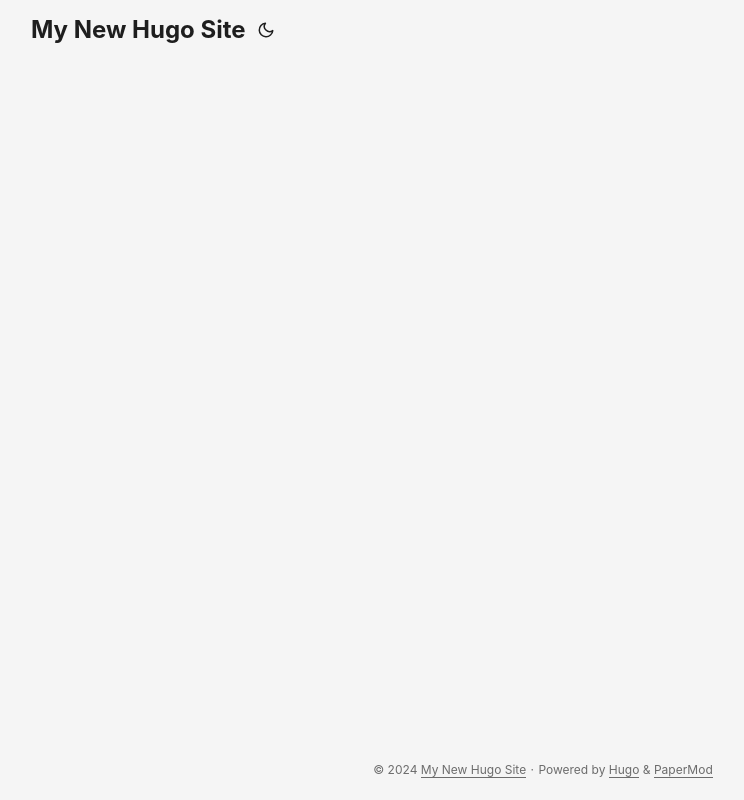
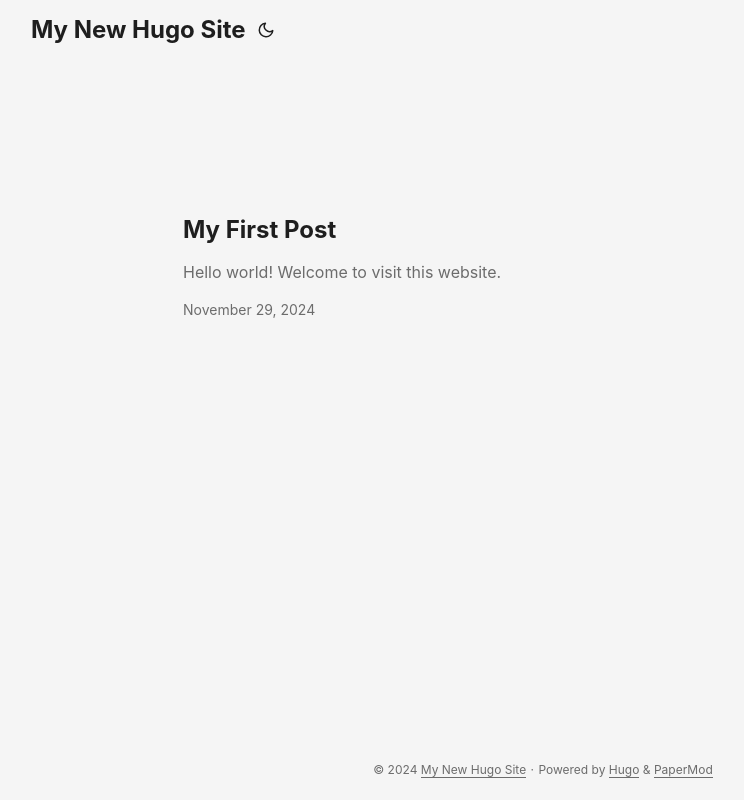
Before and after one commit to trivialt/trivialt.github.io, a plain HTML site: page index.html in a window 1280 px wide. Shown: the whole page, without its empty margins (97-841 px from the left). Drawn offline with Linux system fonts and the light colour scheme.

Commit message:
deploy: trivialt/trivialt-blog@8334caa3de2d833eaa7f5643912afce22358ece1

```diff
--- a/index.html
+++ b/index.html
@@ -125,6 +125,19 @@
     </nav>
 </header>
 <main class="main">
+
+<article class="first-entry">
+  <header class="entry-header">
+    <h2 class="entry-hint-parent">My First Post
+    </h2>
+  </header>
+  <div class="entry-content">
+    <p>Hello world! Welcome to visit this website.
+</p>
+  </div>
+  <footer class="entry-footer"><span title='2024-11-29 13:52:36 +0800 +0800'>November 29, 2024</span></footer>
+  <a class="entry-link" aria-label="post link to My First Post" href="https://trivialt.github.io/posts/my-first-post.html"></a>
+</article>
     </main>
 
 <footer class="footer">
```
